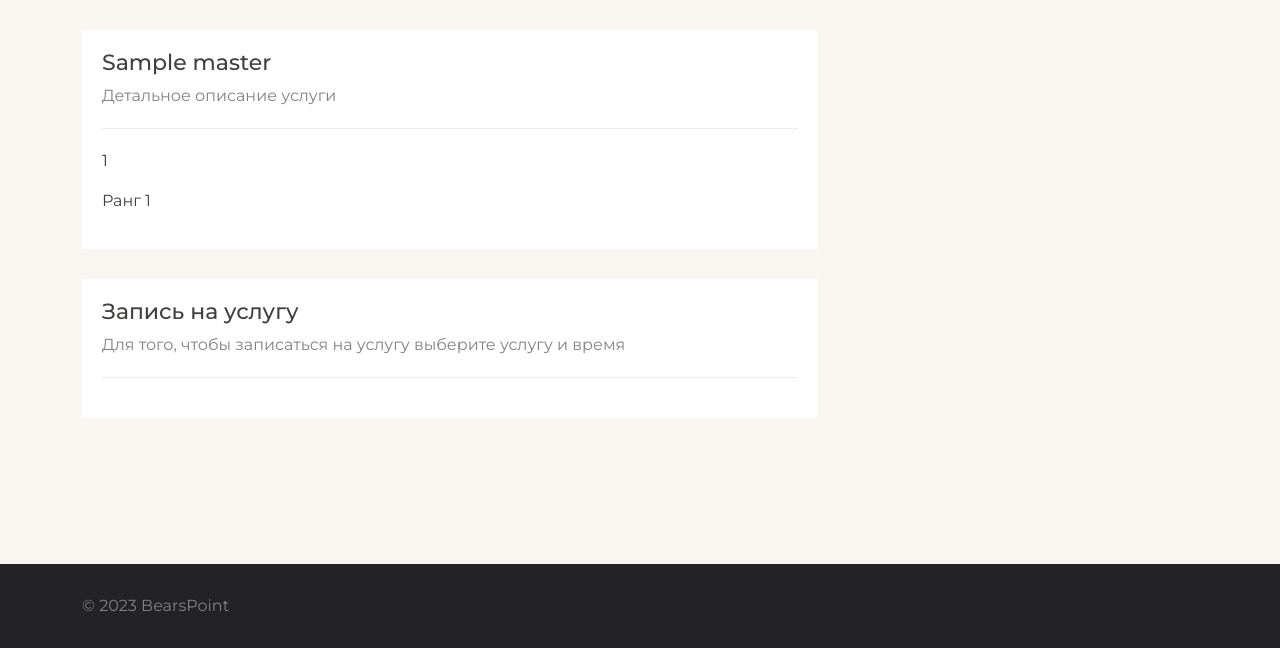
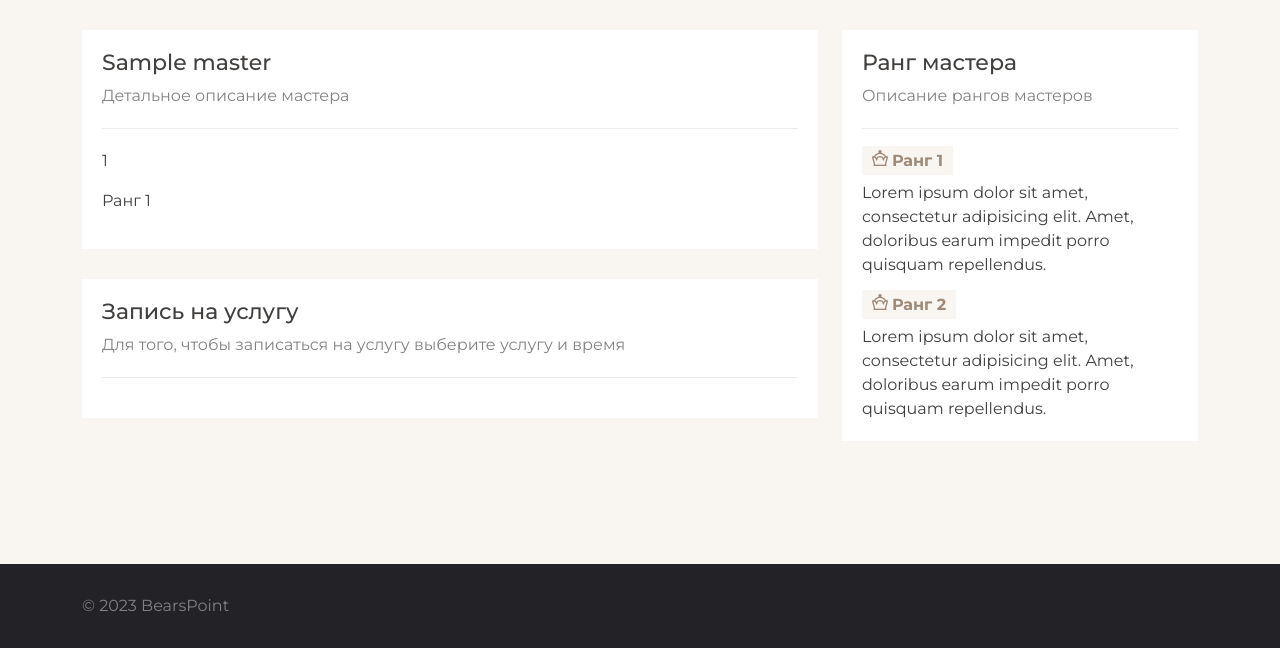
Before and after one commit to ElveeBolt/bearspoint, a Django app: page /masters/1 in a window 1280 px wide. Shown: the part 152-800 px from the top of the page. Run offline with Django 4.2, Linux system fonts and the light colour scheme; tables that the repository leaves empty hold one stand-in row (values such as "Sample post"); some libraries are stand-ins or nearby versions.

Commit message:
Added show info about ranks in Master Page

```diff
--- a/static/css/main.css
+++ b/static/css/main.css
@@ -181,6 +181,13 @@
     font-size: 14px;
 }
 
+.rang-span{
+    padding: 5px 10px;
+    background: var(--main-bg);
+    color: var(--main-color);
+    font-weight: bold;
+    }
+
 .list-menu li {
     padding: 10px 0;
     border: none;
--- a/templates/master/master.html
+++ b/templates/master/master.html
@@ -12,7 +12,7 @@
             <div class="card">
                 <div class="card-heading">
                     <h2>{{ master.name }}</h2>
-                    <div class="subtitle text-muted">Детальное описание услуги</div>
+                    <div class="subtitle text-muted">Детальное описание мастера</div>
                 </div>
                 <div class="mb-3">{{ master.phone }}</div>
                 <div class="mb-3">{{ master.get_rang_display }}</div>
@@ -22,7 +22,6 @@
                     <h2>Запись на услугу</h2>
                     <div class="subtitle text-muted">Для того, чтобы записаться на услугу выберите услугу и время</div>
                 </div>
-
                 {% for booking in bookings %}
                         <div class="mb-3">
                             <div class="card-master-mini">
@@ -34,7 +33,6 @@
                                  </div>
                             </div>
                         </div>
-
                         {% for form in booking.forms %}
                             <form method="post" class="mb-3">
                                 {% csrf_token %}
@@ -67,6 +65,24 @@
                 {% endfor %}
             </div>
         </div>
+        <div class="col-4">
+            <div class="card">
+                <div class="card-heading">
+                    <h2>Ранг мастера</h2>
+                    <div class="subtitle text-muted">Описание рангов мастеров</div>
+                </div>
+                <div class="mb-3">
+                    <span class="rang-span"><i class="fi fi-rr-chess-queen me-1"></i>Ранг 1</span>
+                    <div class="mt-2">Lorem ipsum dolor sit amet, consectetur adipisicing elit.
+                    Amet, doloribus earum impedit porro quisquam repellendus.</div>
+                </div>
+                <div class="">
+                    <span class="rang-span"><i class="fi fi-rr-chess-queen me-1"></i>Ранг 2</span>
+                    <div class="mt-2">Lorem ipsum dolor sit amet, consectetur adipisicing elit.
+                    Amet, doloribus earum impedit porro quisquam repellendus.</div>
+                </div>
+            </div>
+        </div>
 
     </div>
 </div>
```
